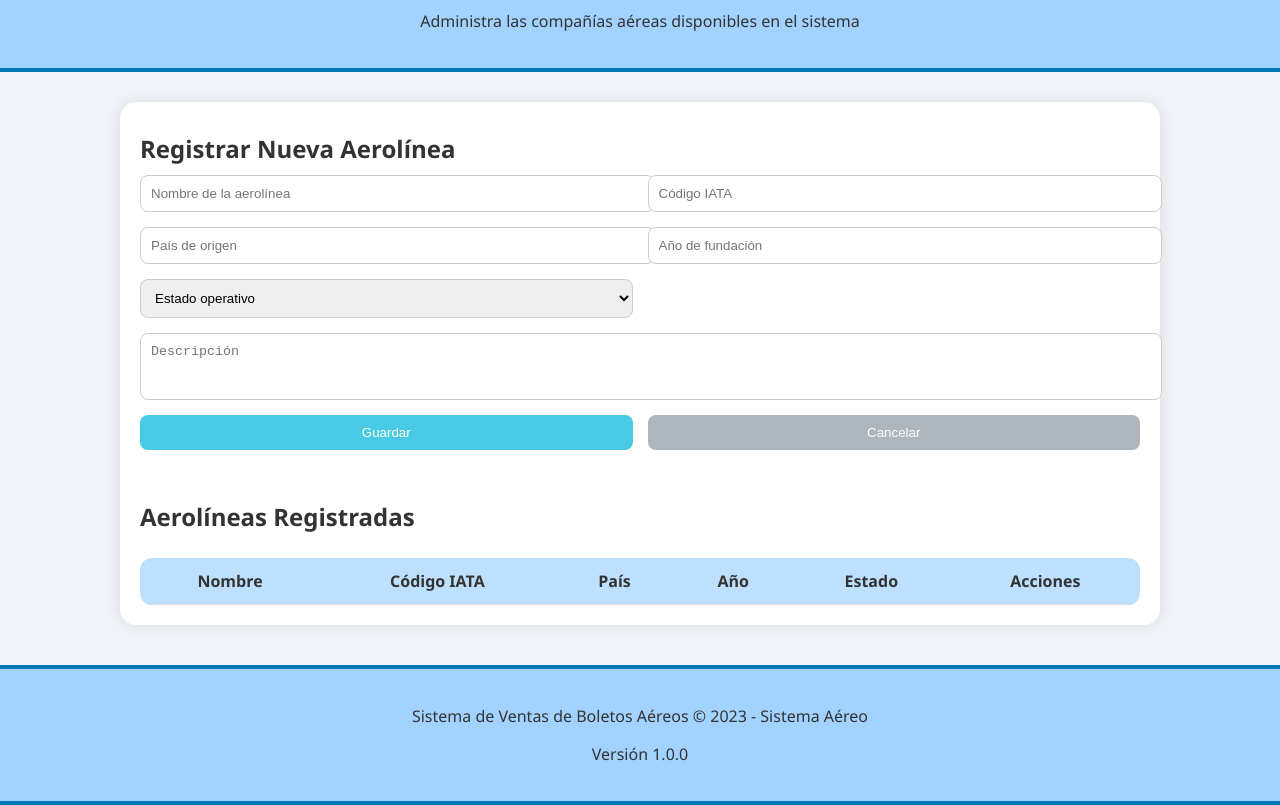
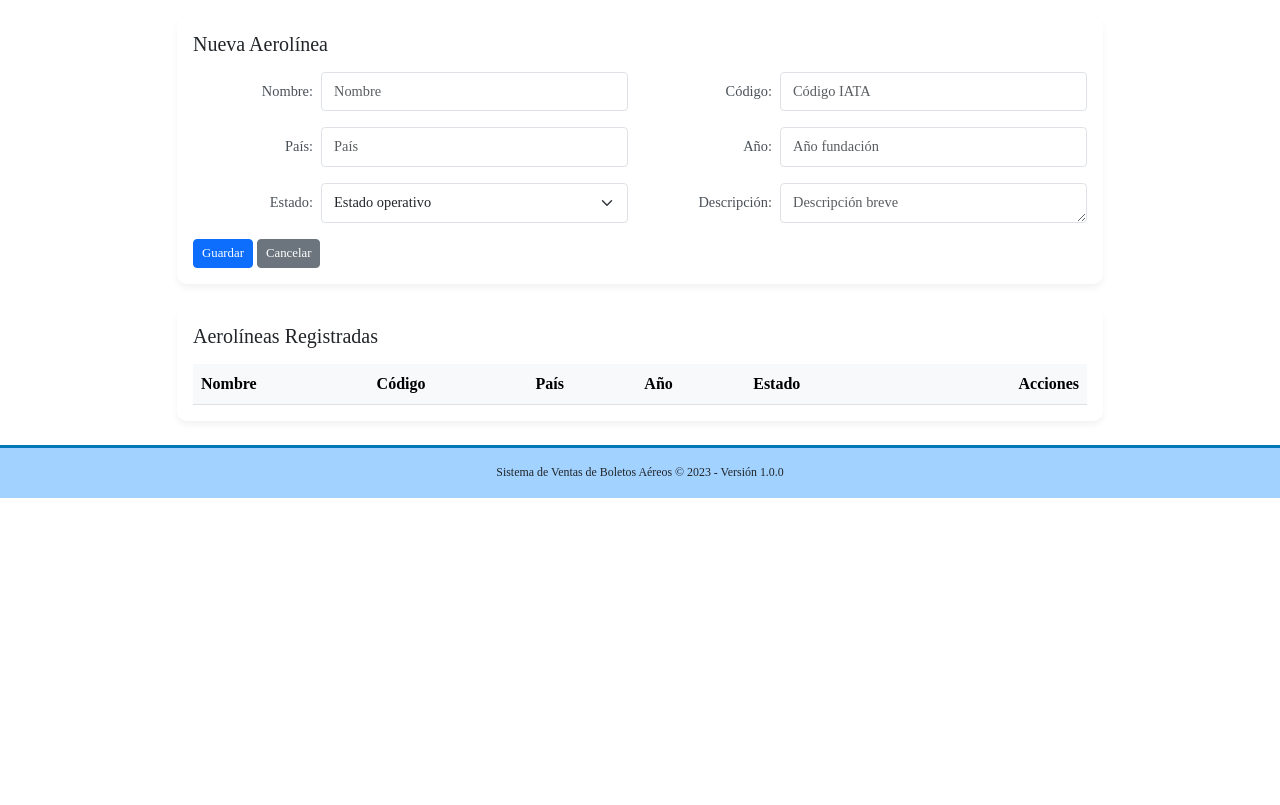
Before and after one commit to dhamaris2/Proyecto_web, a plain HTML site: page aerolineas.html in a window 1280 px wide. Shown: the part 89-894 px from the top of the page. After the commit the page ends 800 px from the top, so only its background shows below. Drawn offline with nearby package versions, Linux system fonts and the light colour scheme.

Commit message:
Descripción del cambio

```diff
--- a/aerolineas.html
+++ b/aerolineas.html
@@ -4,182 +4,162 @@
     <meta charset="UTF-8">
     <meta name="viewport" content="width=device-width, initial-scale=1.0">
     <title>Gestión de Aerolíneas</title>
+    <link href="https://cdn.jsdelivr.net/npm/bootstrap@5.3.0/dist/css/bootstrap.min.css" rel="stylesheet">
     <style>
+
         body {
-            font-family: 'Segoe UI', sans-serif;
-            margin: 0;
-            padding: 0;
-            background-color: #f0f4f8;
-            color: #333;
+            font-family: "Times New Roman", Times, serif;
         }
-
-        header, footer {
+     .compact-header {
             background-color: #a2d2ff;
-            text-align: center;
-            padding: 20px;
-            border-bottom: 4px solid #0077b6;
+            padding: 1rem;
+            border-bottom: 3px solid #0077b6;
         }
-
-        h1, h2 {
-            margin: 0;
-            padding: 10px 0;
+        .compact-card {
+            border-radius: 10px;
+            box-shadow: 0 4px 6px rgba(0, 0, 0, 0.05);
+            border: none;
         }
-
-        main {
-            max-width: 1000px;
-            margin: 30px auto;
-            padding: 20px;
-            background-color: #ffffff;
-            border-radius: 16px;
-            box-shadow: 0 0 15px rgba(0, 0, 0, 0.1);
+        .form-label-inline {
+            display: flex;
+            align-items: center;
         }
-
-        .form-section form {
-            display: grid;
-            grid-template-columns: 1fr 1fr;
-            gap: 15px;
+        .form-label-inline label {
+            font-size: 0.9rem;
+            color: #495057;
+            margin-right: 0.5rem;
+            width: 120px; /* Ajusta este valor según necesites */
+            flex-shrink: 0; /* Evita que la etiqueta se encoja */
+            text-align: right; /* Alinea el texto de la etiqueta a la derecha */
         }
-
-        .form-section input,
-        .form-section select,
-        .form-section textarea {
-            padding: 10px;
-            border: 1px solid #ccc;
-            border-radius: 8px;
-            width: 100%;
+        .form-label-inline .form-control, .form-label-inline .form-select {
+            padding: 0.5rem 0.75rem;
+            font-size: 0.9rem;
+            flex-grow: 1;
         }
-
-        .form-section textarea {
-            grid-column: span 2;
-            resize: none;
+        .btn-sm {
+            padding: 0.25rem 0.5rem;
+            font-size: 0.8rem;
         }
-
-        .form-section button {
-            padding: 10px 15px;
-            border: none;
-            background-color: #48cae4;
-            color: white;
-            border-radius: 8px;
-            cursor: pointer;
-            transition: background-color 0.2s ease-in-out;
+        .table-sm td, .table-sm th {
+            padding: 0.5rem;
         }
-
-        .form-section button:hover {
-            background-color: #0096c7;
+        .action-buttons .btn {
+            margin: 0 2px;
+            min-width: 50px;
         }
-
-        .form-section button[type="reset"] {
-            background-color: #adb5bd;
-        }
-
-        .form-section button[type="reset"]:hover {
-            background-color: #6c757d;
-        }
-
-        .table-section {
-            margin-top: 40px;
-        }
-
-        table {
-            width: 100%;
-            border-collapse: collapse;
-            margin-top: 15px;
-            background-color: #f9f9f9;
-            border-radius: 12px;
-            overflow: hidden;
-        }
-
-        th, td {
-            padding: 12px 16px;
-            text-align: center;
-            border-bottom: 1px solid #ddd;
-        }
-
-        th {
-            background-color: #bde0fe;
-        }
-
-        tr:hover {
-            background-color: #e0f7fa;
-        }
-
-        td button {
-            padding: 6px 10px;
-            margin: 2px;
-            border: none;
-            border-radius: 6px;
-            cursor: pointer;
-        }
-
-        td button:hover {
-            opacity: 0.8;
-        }
-
-        td button:nth-child(1) { background-color: #38b000; color: white; } /* Ver */
-        td button:nth-child(2) { background-color: #ffb703; color: white; } /* Editar */
-        td button:nth-child(3) { background-color: #d90429; color: white; } /* Eliminar */
-
-        footer {
-            margin-top: 40px;
-            border-top: 4px solid #0077b6;
+        .btn-view { background-color: #38b000; }
+        .btn-edit { background-color: #ffb703; }
+        .btn-delete { background-color: #d90429; }
+        .compact-footer {
+            background-color: #a2d2ff;
+            padding: 1rem;
+            border-top: 3px solid #0077b6;
+            font-size: 0.85rem;
         }
     </style>
 </head>
 <body>
-    <header>
-        <h1>Gestión de Aerolíneas</h1>
-        <p>Administra las compañías aéreas disponibles en el sistema</p>
+    <header class="compact-header text-center mb-3">
+        <h1 class="h4 mb-1 fw-bold">Gestión de Aerolíneas</h1>
+        <p class="mb-0 small">Administración de compañías aéreas</p>
     </header>
 
-    <main>
-        <section class="form-section">
-            <h2>Registrar Nueva Aerolínea</h2>
-            <form id="airlineForm">
-                <input type="text" id="nombre" placeholder="Nombre de la aerolínea" required>
-                <input type="text" id="codigo" placeholder="Código IATA" maxlength="3" required>
-                <input type="text" id="pais" placeholder="País de origen" required>
-                <input type="number" id="fundacion" placeholder="Año de fundación" min="1900" max="2025" required>
-                <select id="estado" required>
+    <div class="container">
+        <div class="row justify-content-center">
+            <div class="col-lg-10">
+                <div class="card compact-card mb-4">
+                    <div class="card-body">
+                        <h2 class="h5 card-title mb-3">Nueva Aerolínea</h2>
+                        <form id="airlineForm" class="compact-form">
+                            <div class="row mb-3">
+                                <div class="col-md-6">
+                                    <div class="form-label-inline">
+                                        <label for="nombre">Nombre:</label>
+                                        <input type="text" class="form-control form-control-sm" id="nombre" placeholder="Nombre" required>
+                                    </div>
+                                </div>
+                                <div class="col-md-6">
+                                    <div class="form-label-inline">
+                                        <label for="codigo">Código:</label>
+                                        <input type="text" class="form-control form-control-sm" id="codigo" placeholder="Código IATA" maxlength="3" required>
+                                    </div>
+                                </div>
+                            </div>
+                            <div class="row mb-3">
+                                <div class="col-md-6">
+                                    <div class="form-label-inline">
+                                        <label for="pais">País:</label>
+                                        <input type="text" class="form-control form-control-sm" id="pais" placeholder="País" required>
+                                    </div>
+                                </div>
+                                <div class="col-md-6">
+                                    <div class="form-label-inline">
+                                        <label for="fundacion">Año:</label>
+                                        <input type="number" class="form-control form-control-sm" id="fundacion" placeholder="Año fundación" min="1900" max="2025" required>
+                                    </div>
+                                </div>
+                            </div>
+                            <div class="row mb-3">
+                                <div class="col-md-6">
+                                    <div class="form-label-inline">
+                                        <label for="estado">Estado:</label>
+                                        <select class="form-select form-select-sm" id="estado" required>
                                             <option value="">Estado operativo</option>
                                             <option value="Activo">Activo</option>
                                             <option value="Inactivo">Inactivo</option>
                                             <option value="En reorganización">En reorganización</option>
                                         </select>
-                <textarea id="descripcion" placeholder="Descripción" rows="3" required></textarea>
-                <button type="submit">Guardar</button>
-                <button type="reset">Cancelar</button>
+                                    </div>
+                                </div>
+                                <div class="col-md-6">
+                                    <div class="form-label-inline">
+                                        <label for="descripcion">Descripción:</label>
+                                        <textarea class="form-control form-control-sm" id="descripcion" placeholder="Descripción breve" rows="1" required></textarea>
+                                    </div>
+                                </div>
+                            </div>
+                            <button type="submit" class="btn btn-primary btn-sm">Guardar</button>
+                            <button type="button" class="btn btn-secondary btn-sm">Cancelar</button>
                         </form>
-        </section>
+                    </div>
+                </div>
 
-        <section class="table-section">
-            <h2>Aerolíneas Registradas</h2>
-            <table id="airlinesTable">
-                <thead>
+                <div class="card compact-card">
+                    <div class="card-body">
+                        <h2 class="h5 card-title mb-3">Aerolíneas Registradas</h2>
+                        <div class="table-responsive">
+                            <table class="table table-sm table-hover mb-0">
+                                <thead class="table-light">
                                     <tr>
                                         <th>Nombre</th>
-                        <th>Código IATA</th>
+                                        <th>Código</th>
                                         <th>País</th>
                                         <th>Año</th>
                                         <th>Estado</th>
-                        <th>Acciones</th>
+                                        <th class="text-end">Acciones</th>
                                     </tr>
                                 </thead>
-                <tbody>
-                    <!-- Se agregan dinámicamente -->
+                                <tbody id="airlinesTable">
                                     </tbody>
                             </table>
-        </section>
-    </main>
+                        </div>
+                    </div>
+                </div>
+            </div>
+        </div>
+    </div>
 
-    <footer>
-        <p>Sistema de Ventas de Boletos Aéreos &copy; 2023 - Sistema Aéreo</p>
-        <p>Versión 1.0.0</p>
+    <footer class="compact-footer text-center mt-4">
+        <p class="mb-0 small">Sistema de Ventas de Boletos Aéreos &copy; 2023 - Versión 1.0.0</p>
     </footer>
+
+    <script src="https://cdn.jsdelivr.net/npm/bootstrap@5.3.0/dist/js/bootstrap.bundle.min.js"></script>
 
     <script>
         document.addEventListener("DOMContentLoaded", () => {
             const form = document.getElementById("airlineForm");
-            const tableBody = document.querySelector("#airlinesTable tbody");
+            const tableBody = document.querySelector("#airlinesTable");
 
             form.addEventListener("submit", function (e) {
                 e.preventDefault();
@@ -193,21 +173,20 @@
 
                 const row = document.createElement("tr");
                 row.innerHTML = `
-                    <td>${nombre}</td>
-                    <td>${codigo}</td>
-                    <td>${pais}</td>
-                    <td>${fundacion}</td>
-                    <td>${estado}</td>
-                    <td>
-                        <button onclick="verDescripcion('${descripcion.replace(/'/g, "\\'")}')">Ver</button>
-                        <button onclick="editarFila(this)">Editar</button>
-                        <button onclick="eliminarFila(this)">Eliminar</button>
+                    <td class="align-middle">${nombre}</td>
+                    <td class="align-middle">${codigo}</td>
+                    <td class="align-middle">${pais}</td>
+                    <td class="align-middle">${fundacion}</td>
+                    <td class="align-middle"><span class="badge ${estado === 'Activo' ? 'bg-success' : estado === 'Inactivo' ? 'bg-danger' : 'bg-warning'}">${estado}</span></td>
+                    <td class="text-end action-buttons">
+                        <button class="btn btn-view btn-sm text-white" onclick="verDescripcion('${descripcion.replace(/'/g, "\\'")}')">Ver</button>
+                        <button class="btn btn-edit btn-sm text-white" onclick="editarFila(this)">Editar</button>
+                        <button class="btn btn-delete btn-sm text-white" onclick="eliminarFila(this)">Eliminar</button>
                     </td>
                 `;
 
                 tableBody.appendChild(row);
                 form.reset();
-        alert("¡Aerolínea registrada exitosamente!");
             });
         });
 
@@ -230,7 +209,7 @@
             document.getElementById("codigo").value = cells[1].textContent;
             document.getElementById("pais").value = cells[2].textContent;
             document.getElementById("fundacion").value = cells[3].textContent;
-            document.getElementById("estado").value = cells[4].textContent;
+            document.getElementById("estado").value = cells[4].querySelector("span").textContent;
 
             row.remove();
         }
```
Lines whose indentation alone changed are shown as unchanged.
